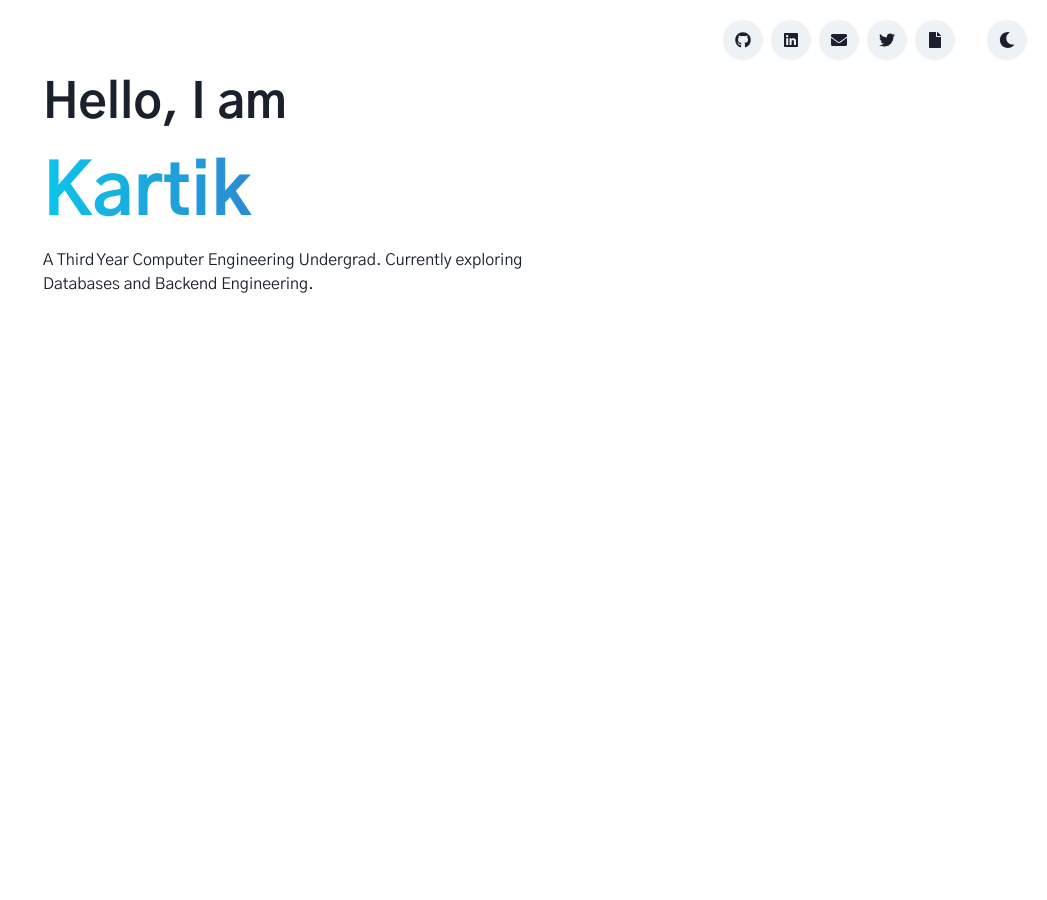
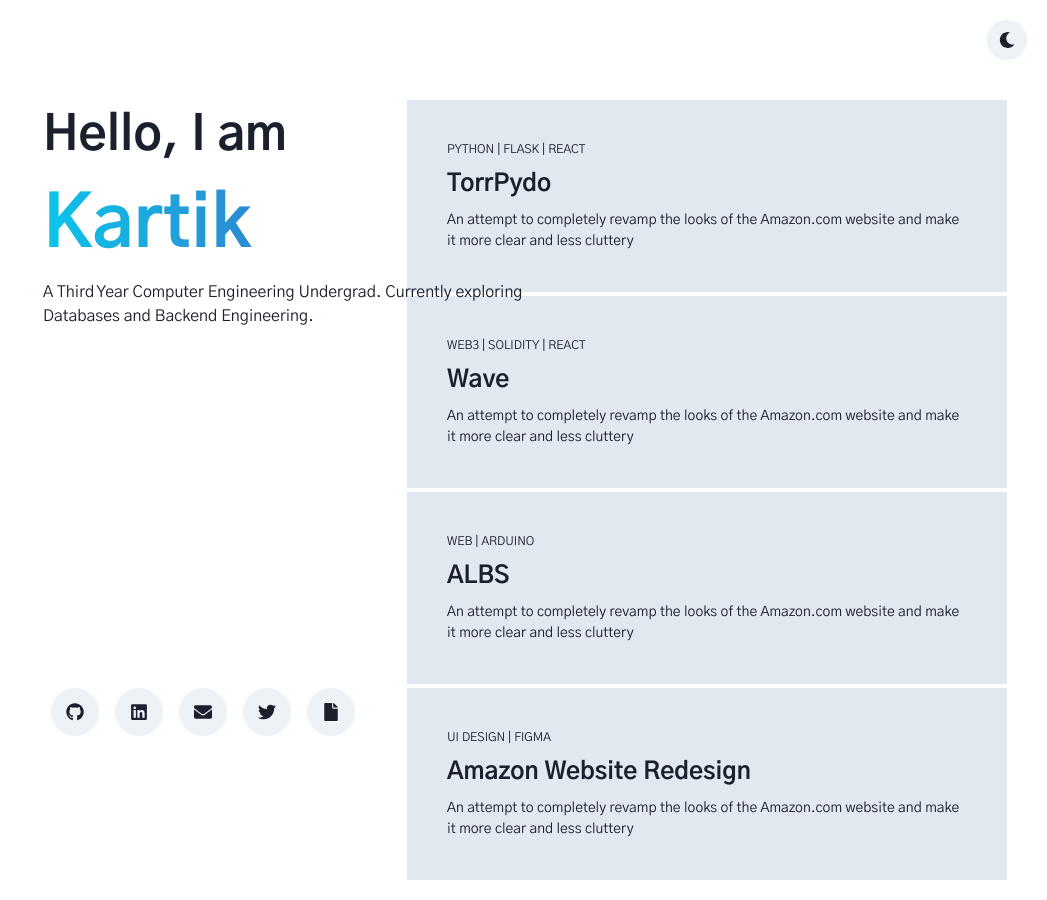
Before and after one commit to KRPoojari/portfolio, a React (Create React App) app: page / in a window 1280 px wide. Shown: the whole page, without its empty margins (233-1280 px from the left). Before the commit the page ends 800 px from the top, so only its background shows below. Built offline with nearby package versions, Linux system fonts and the light colour scheme.

Commit message:
Added content

```diff
--- a/public/index.html
+++ b/public/index.html
@@ -24,7 +24,7 @@
       work correctly both with client-side routing and a non-root public URL.
       Learn how to configure a non-root public URL by running `npm run build`.
     -->
-    <title>React App</title>
+    <title>Kartik Poojari</title>
   </head>
   <body>
     <noscript>You need to enable JavaScript to run this app.</noscript>
--- a/src/App.js
+++ b/src/App.js
@@ -1,10 +1,13 @@
 import { IconButton } from '@chakra-ui/button'
-import { Flex, Spacer, VStack } from '@chakra-ui/layout'
+import { Flex, VStack } from '@chakra-ui/layout'
 import React from 'react'
-import { useColorMode } from '@chakra-ui/color-mode'
-import {FaSun, FaMoon, FaGithub, FaLinkedin, FaTwitter, FaEnvelope, FaFile} from 'react-icons/fa'
+import { useColorMode, useColorModeValue } from '@chakra-ui/color-mode'
+import {FaSun, FaMoon, } from 'react-icons/fa'
 import Header from './components/Header'
-import Profile from './components/Profile'
+import Social from './components/Social'
+import Projects from './components/Projects'
+import { HStack, Box } from '@chakra-ui/react'
+import { useMediaQuery } from '@chakra-ui/react'
 
 
 function App() {
@@ -12,25 +15,27 @@
   const {colorMode, toggleColorMode} = useColorMode();
   const isDark = colorMode === "dark"
 
+  const bgColor = useColorModeValue("#ffffff", "#121212")
+
+  const { isNotSmallerScreen } = useMediaQuery("(min-width:600px)");
+
   return (
-    <VStack p={5}>
-      <Flex w="100%">
-
-
-        <Spacer></Spacer>
-        <IconButton ml="2" icon={<FaGithub />} isRound="true" onClick={toggleColorMode}></IconButton>
-        <IconButton ml="2" icon={<FaLinkedin />} isRound="true" onClick={toggleColorMode}></IconButton>
-        <IconButton ml="2" icon={<FaEnvelope />} isRound="true" onClick={toggleColorMode}></IconButton>
-        <IconButton ml="2" icon={<FaTwitter />} isRound="true" onClick={toggleColorMode}></IconButton>
-        <IconButton ml="2" icon={<FaFile />} isRound="true" onClick={toggleColorMode}></IconButton>
-        <IconButton ml="8" icon={isDark ? <FaSun /> : <FaMoon />} isRound="true" onClick={toggleColorMode}></IconButton>
-
+    <Flex bgColor={bgColor} direction="column" align="center" justify="center">
+      <Flex w="100%" p={5} justifyContent="flex-end">
+          <IconButton ml="8" icon={isDark ? <FaSun /> : <FaMoon />} isRound="true" onClick={toggleColorMode}></IconButton>
       </Flex>
-      <Flex w="100%">
-        <Header />
-        <Profile />
+      <Flex p={5} direction="column" w="100%">
+        <Flex w="50%">
+          <Box display="flex">
+            <Header />
+            <Social />
+          </Box>
+        </Flex>
+        <Flex alignSelf="flex-end" w="50%">
+          <Projects />
+        </Flex>
       </Flex>
-    </VStack>
+    </Flex>
   )
 }
 
--- a/src/components/Header.js
+++ b/src/components/Header.js
@@ -1,25 +1,29 @@
 import { useColorMode } from '@chakra-ui/color-mode'
-import { Flex, Stack, Box, Text, Spacer } from '@chakra-ui/layout';
+import { Flex, Box, Text, Spacer } from '@chakra-ui/layout';
 import { useMediaQuery } from '@chakra-ui/media-query';
 import React from 'react'
+
 
 function Header() {
 
     const { colorMode } = useColorMode();
     const isDark = colorMode === "dark";
 
-    const { isNotSmallerScreen } = useMediaQuery("(min-width:600px)");
+    const { SmallerScreen } = useMediaQuery();
+    const isSmallerScreen = SmallerScreen === "(min-width:600px)"
 
     return (
-        <Flex>
-            <Box pl={64} alignItems="stretch">
+        <Flex position="fixed" pl={isSmallerScreen ? "0" : "64"}>
+            <Box>
                 <Text fontSize="5xl" fontWeight="semibold">Hello, I am </Text>
                 <Text fontSize="7xl" fontWeight="bold" bgGradient="linear(to-r, cyan.400, blue.500, purple.600)" bgClip="text">Kartik</Text>
                 <Spacer />
-                <Text fontSize="md" >
-                    A Third Year Computer Engineering Undergrad. Currently exploring<br />
-                    Databases and Backend Engineering.
-                </Text>
+                <Box >
+                    <Text fontSize="md" >
+                        A Third Year Computer Engineering Undergrad. Currently exploring<br />
+                        Databases and Backend Engineering.
+                    </Text>
+                </Box>
             </Box>
         </Flex>
     )
--- a/src/components/Profile.js
+++ /dev/null
@@ -1,11 +0,0 @@
-import React from 'react'
-
-function Profile() {
-    return (
-        <div>
-
-        </div>
-    )
-}
-
-export default Profile
--- /dev/null
+++ b/src/components/Projects.js
@@ -0,0 +1,67 @@
+import React from 'react'
+import { useColorModeValue } from '@chakra-ui/color-mode'
+import { motion } from "framer-motion"
+import { Box, Flex, Spacer } from '@chakra-ui/layout'
+
+function Projects() {
+
+    const bg = useColorModeValue("gray.200", "#1f1f1f")
+    const MotionBox = motion(Box)
+
+    return (
+
+
+        <Flex direction="column">
+            <MotionBox mb="1" p={10} maxWidth="600px" bg = {bg} whileHover={{ scale: 1.2 }}>
+                <Box fontSize="xs">
+                    PYTHON | FLASK | REACT
+                </Box>
+                <Box mt="2" mb="2" fontWeight="semibold" fontSize="2xl" >
+                    TorrPydo
+                </Box>
+                <Box fontSize="sm">
+                    An attempt to completely revamp the looks of the Amazon.com website and make it more clear and less cluttery
+                </Box>
+            </MotionBox>
+            <Spacer />
+            <MotionBox mb="1" p={10} maxWidth="600px" bg={bg} whileHover={{ scale: 1.2 }}>
+                <Box fontSize="xs">
+                    WEB3 | SOLIDITY | REACT
+                </Box>
+                <Box mt="2" mb="2" fontSize="2xl" fontWeight="semibold">
+                    Wave
+                </Box>
+                <Box fontSize="sm">
+                    An attempt to completely revamp the looks of the Amazon.com website and make it more clear and less cluttery
+                </Box>
+            </MotionBox>
+            <Spacer />
+            <MotionBox mb="1" p={10} maxWidth="600px" bg={bg} whileHover={{ scale: 1.2 }}>
+                <Box fontSize="xs">
+                    WEB | ARDUINO
+                </Box>
+                <Box mt="2" mb="2" fontSize="2xl" fontWeight="semibold">
+                    ALBS
+                </Box>
+                <Box fontSize="sm">
+                    An attempt to completely revamp the looks of the Amazon.com website and make it more clear and less cluttery
+                </Box>
+            </MotionBox>
+            <Spacer />
+            <MotionBox p={10} maxWidth="600px" bg={bg} whileHover={{ scale: 1.2 }}>
+                <Box fontSize="xs">
+                    UI DESIGN | FIGMA
+                </Box>
+                <Box mt="2" mb="2" fontSize="2xl" fontWeight="semibold">
+                    Amazon Website Redesign
+                </Box>
+                <Box fontSize="sm">
+                    An attempt to completely revamp the looks of the Amazon.com website and make it more clear and less cluttery
+                </Box>
+            </MotionBox>
+        </Flex>
+
+    )
+}
+
+export default Projects
--- /dev/null
+++ b/src/components/Social.js
@@ -0,0 +1,27 @@
+import { IconButton } from '@chakra-ui/button'
+import { Flex } from '@chakra-ui/layout'
+import React from 'react'
+import { useColorMode } from '@chakra-ui/color-mode'
+import { FaGithub, FaLinkedin, FaTwitter, FaEnvelope, FaFile } from 'react-icons/fa'
+import { useMediaQuery } from '@chakra-ui/react'
+
+
+function Social() {
+
+    const { colorMode } = useColorMode();
+    const isDark = colorMode === "dark"
+
+    const { isNotSmallerScreen } = useMediaQuery("(min-width:600px)");
+
+    return (
+        <Flex position="fixed" bottom="16" w="50%" pl={64} justifyContent="flex-start">
+            <IconButton ml="2" size="lg" icon={<FaGithub />} isRound="true" onClick={()=> window.open("https://github.com/KRPoojari", "_blank")}></IconButton>
+            <IconButton ml="4" size="lg" icon={<FaLinkedin />} isRound="true" onClick={()=> window.open("https://www.linkedin.com/in/kartik-poojari-74250b201/", "_blank")}></IconButton>
+            <IconButton ml="4" size="lg" icon={<FaEnvelope />} isRound="true" onClick={()=> window.open("mailto:kartikpoojari109@gmail.com")}></IconButton>
+            <IconButton ml="4" size="lg" icon={<FaTwitter />} isRound="true" onClick={()=> window.open("https://twitter.com/imKRPoojari", "_blank")}></IconButton>
+            <IconButton ml="4" size="lg" icon={<FaFile />} isRound="true" onClick={()=> window.open("https://github.com/KRPoojari/resume/blob/main/Nov2021/Resume.pdf", "_blank")}></IconButton>
+        </Flex>
+    )
+}
+
+export default Social
```
Also changed, not shown: public/manifest.json.
